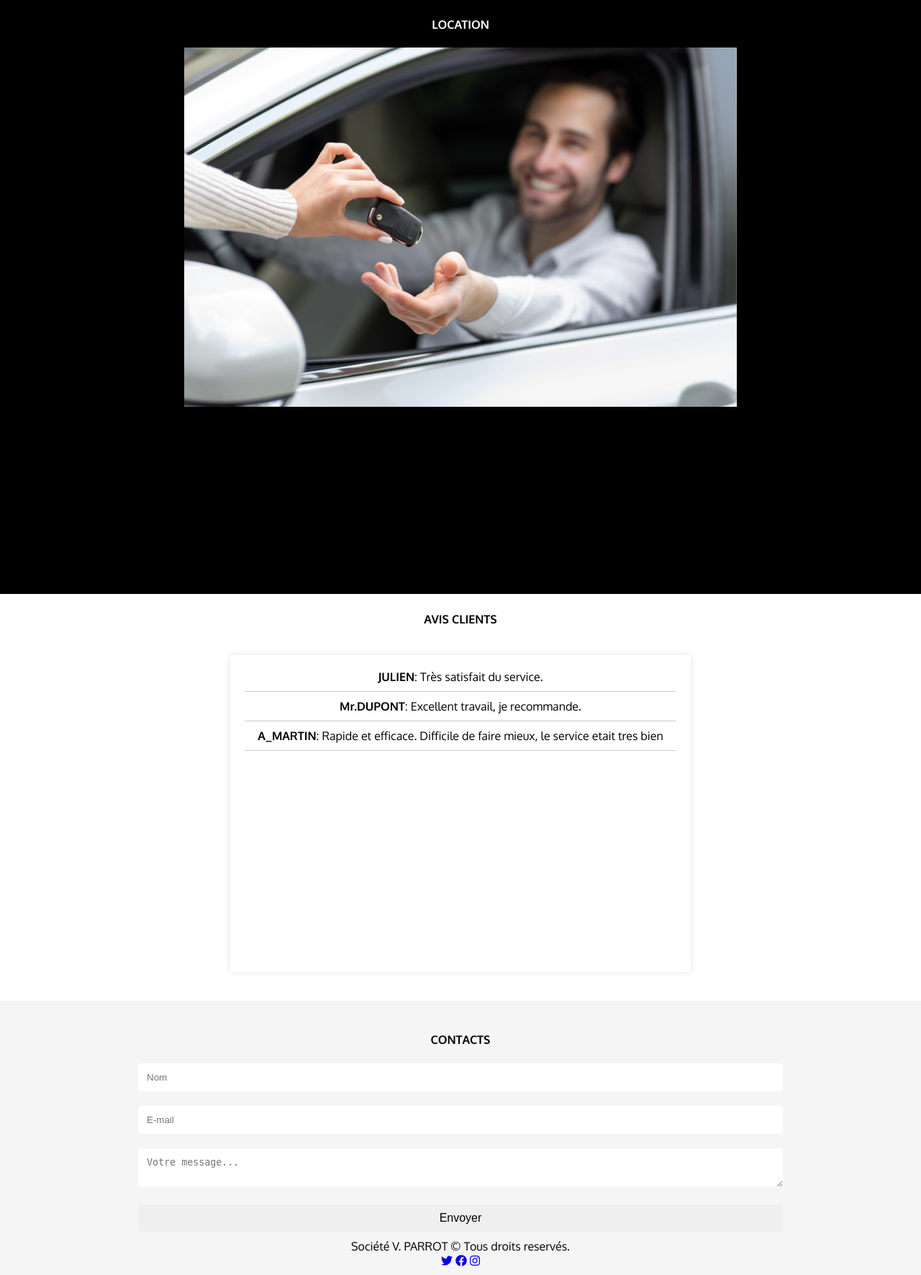
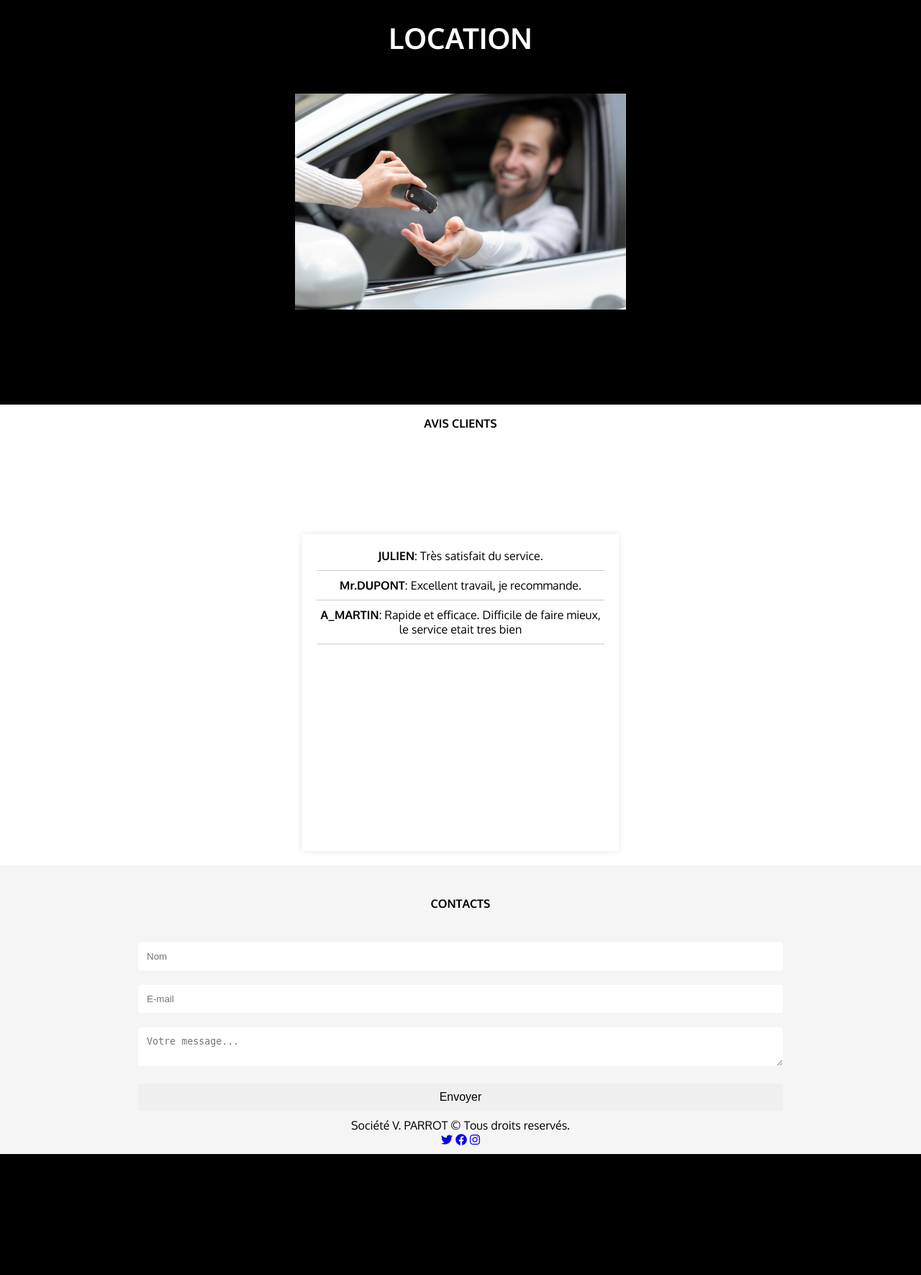
Before and after one commit to Prissview/PROJETS-STUDI, a PHP site: page /Index.html in a window 1280 px wide. Shown: the part 2140-3911 px from the top of the page at 72% size. After the commit the page ends 3743 px from the top, so only its background shows below. Run offline with PHP 8.4, Linux system fonts and the light colour scheme.

Commit message:
Update style.css

```diff
--- a/style.css
+++ b/style.css
@@ -20,15 +20,28 @@ li {
 h2 {
   text-transform: capitalize;
   padding-top: 10px;
+  padding-bottom: 20px;
   font-size: medium;
 }
 /* EN TETE  */
 nav {
   overflow: hidden;
-  background-color: whitesmoke;
-  position: fixed;
+  background: white;
+  position: sticky;
   width: 100%;
 }
+header {
+  background: url('backgrd.png') no-repeat center center fixed;
+  background-size: cover;
+  height: 100vh;
+  margin: 0;
+  padding: 0;
+  display: flex;
+  flex-direction: column;
+  align-items: center;
+  justify-content: center;
+}
+
 header li {
   float: right;
   font-size: medium;
@@ -48,19 +61,18 @@ header li a {
 
 /* image principale  */
 #imageprincipale {
-  background: url() fixed;
-  background-size: countain;
+  background-size: cover;
   background-repeat: no-repeat;
-  height: 699px;
+  height: 100%;
 }
 
 h1 {
   font-family: "Raleway", sans-serif;
   color: black;
-  font-size: 3.5em;
+  font-size: 2.5em;
   padding-bottom: 10px;
   padding-top: 250px;
-  margin-top: 10px;
+  margin-top: 5px;
 }
 
 h1 a {
@@ -70,9 +82,12 @@ h1 a {
 
 h3 {
   text-transform: capitalize;
-  padding-top: 5px;
+  padding-bottom: 10%;
   color: black;
   font-size: medium;
+}
+h4{
+font-size: 40px;
 }
 
 /* texte de presentation */
@@ -91,8 +106,8 @@ h3 {
 .imagecontainer {
   text-align: center;
   background-color: black;
-  padding: 20%;
-  margin-bottom: 20px;
+  padding: 10%;
+  margin-bottom: 10px;
 }
 
 .imagecontainer h4 {
@@ -101,7 +116,7 @@ h3 {
 }
 
 .imagecontainer img {
-  max-width: 100%;
+  max-width: 45%;
   height: auto;
   display: inline-block;
   margin: 0;
@@ -116,9 +131,9 @@ h3 {
 /* avis client  */
 
 .avis-container {
-  max-width: 600px;
+  max-width: 400px;
   min-height: 400px;
-  margin: 40px auto 40px;
+  margin: 10px auto 20px;
   padding: 20px;
   background-color: #fff;
   box-shadow: 0 0 10px rgba(0, 0, 0, 0.1);
@@ -128,6 +143,10 @@ h3 {
   border-bottom: 1px solid #ccc;
   margin-bottom: 10px;
   padding-bottom: 10px;
+}
+
+#horaires{
+  text-decoration-style: dotted;
 }
 
 /* Footer */
```
